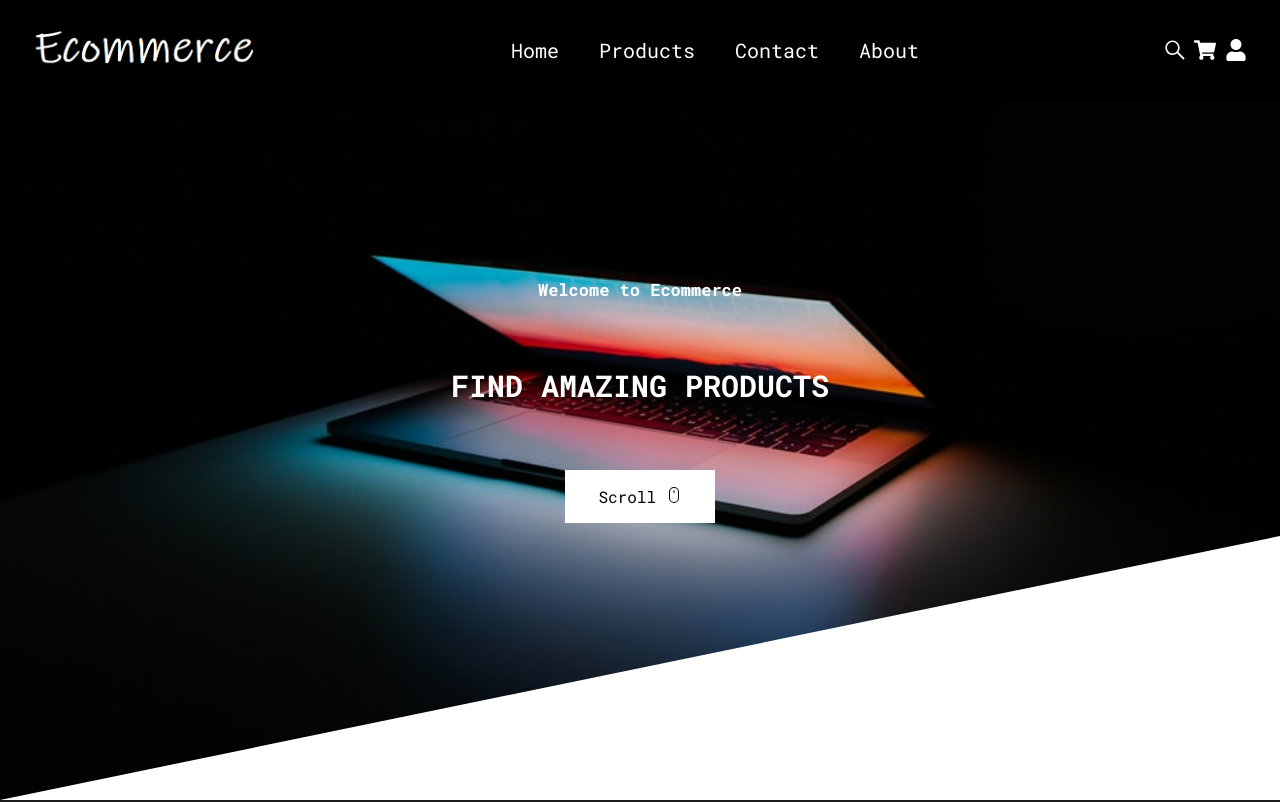
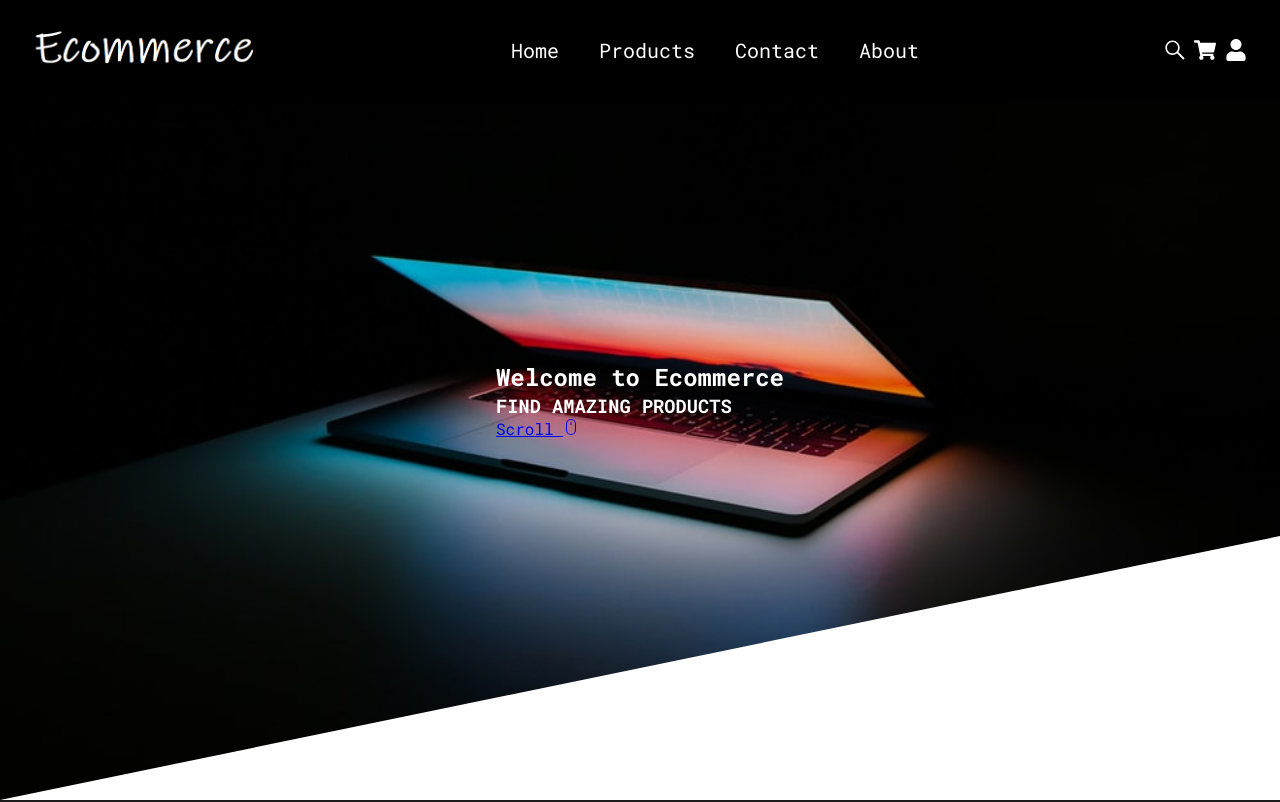
Before and after one commit to gszcode/App, a React (Create React App) app in the folder frontend/: page / in a window 1280 px wide. Shown: the top 802 px of the page. Built offline with nearby package versions, Linux system fonts and the light colour scheme.

Commit message:
corrección de nombre de clases

```diff
--- a/frontend/src/Pages/Landing.jsx
+++ b/frontend/src/Pages/Landing.jsx
@@ -5,9 +5,9 @@ export default function Landing() {
   return (
     <section className="landing">
       <div className="landing__welcome">
-        <h1 className="landing__welcome--title">Welcome to Ecommerce</h1>
-        <h3 className="landing__welcome--subtitle">FIND AMAZING PRODUCTS</h3>
-        <a href="#features" className="landing__welcome--scroll">
+        <h1 className="landing__welcome__title">Welcome to Ecommerce</h1>
+        <h3 className="landing__welcome__subtitle">FIND AMAZING PRODUCTS</h3>
+        <a href="#features" className="landing__welcome__scroll">
           Scroll <BsMouse />
         </a>
       </div>
```
